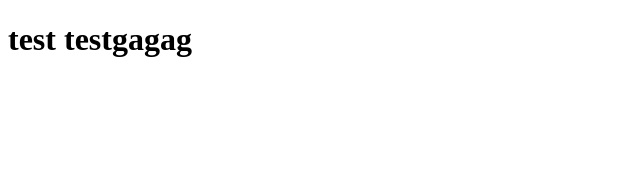
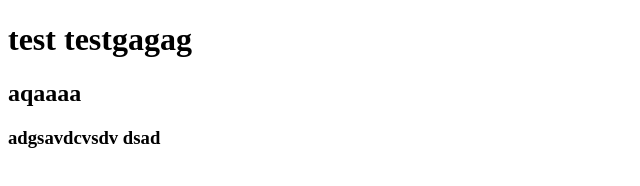
Before and after one commit to VasilijeFlask/angi, a website: page frontend/index.html in a window 1280 px wide. Shown: the whole page, without its empty margins (0-640 px from the left). Drawn offline with Linux system fonts and the light colour scheme.

Commit message:
Second test

```diff
--- a/frontend/index.html
+++ b/frontend/index.html
@@ -7,5 +7,8 @@
 </head>
 <body>
     <h1>test testgagag</h1>
+    <h2>aqaaaa</h2>
+    <h3>adgsavdcvsdv dsad</h3>
+
 </body>
 </html>
```
